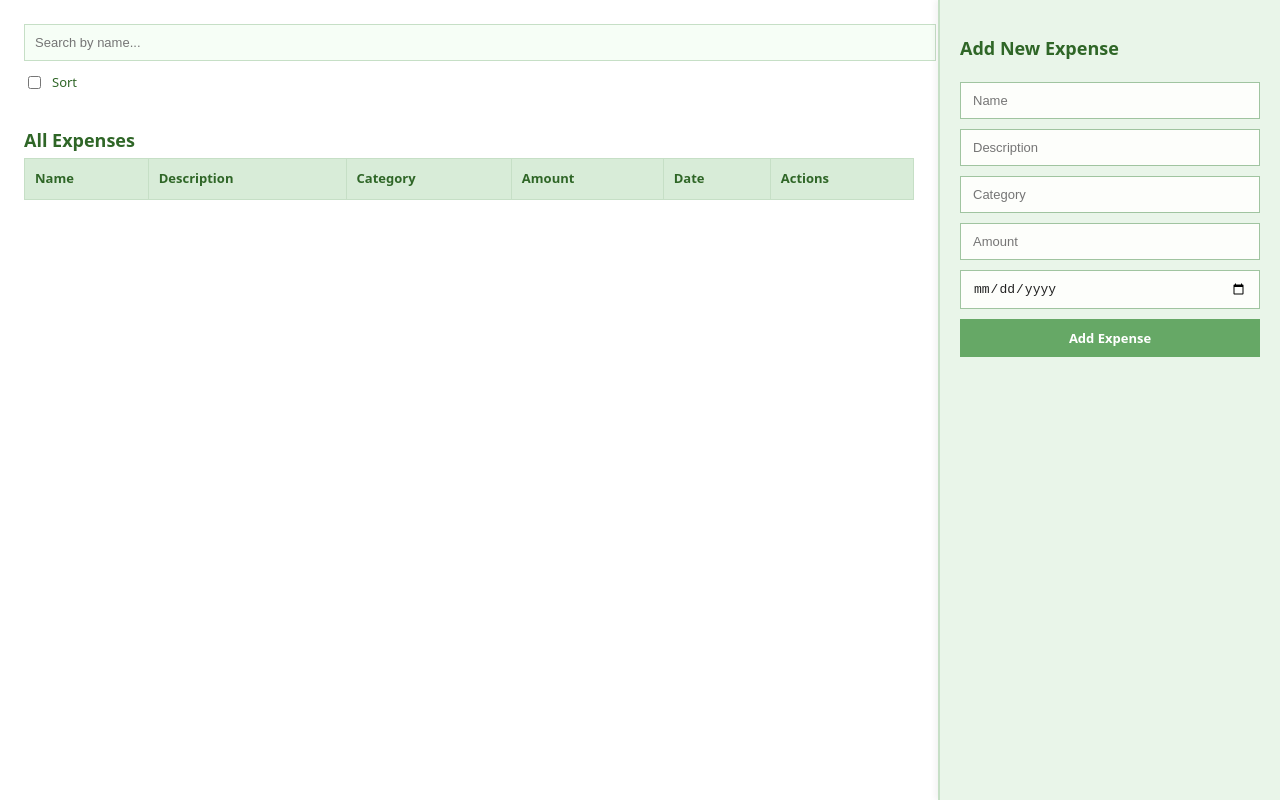
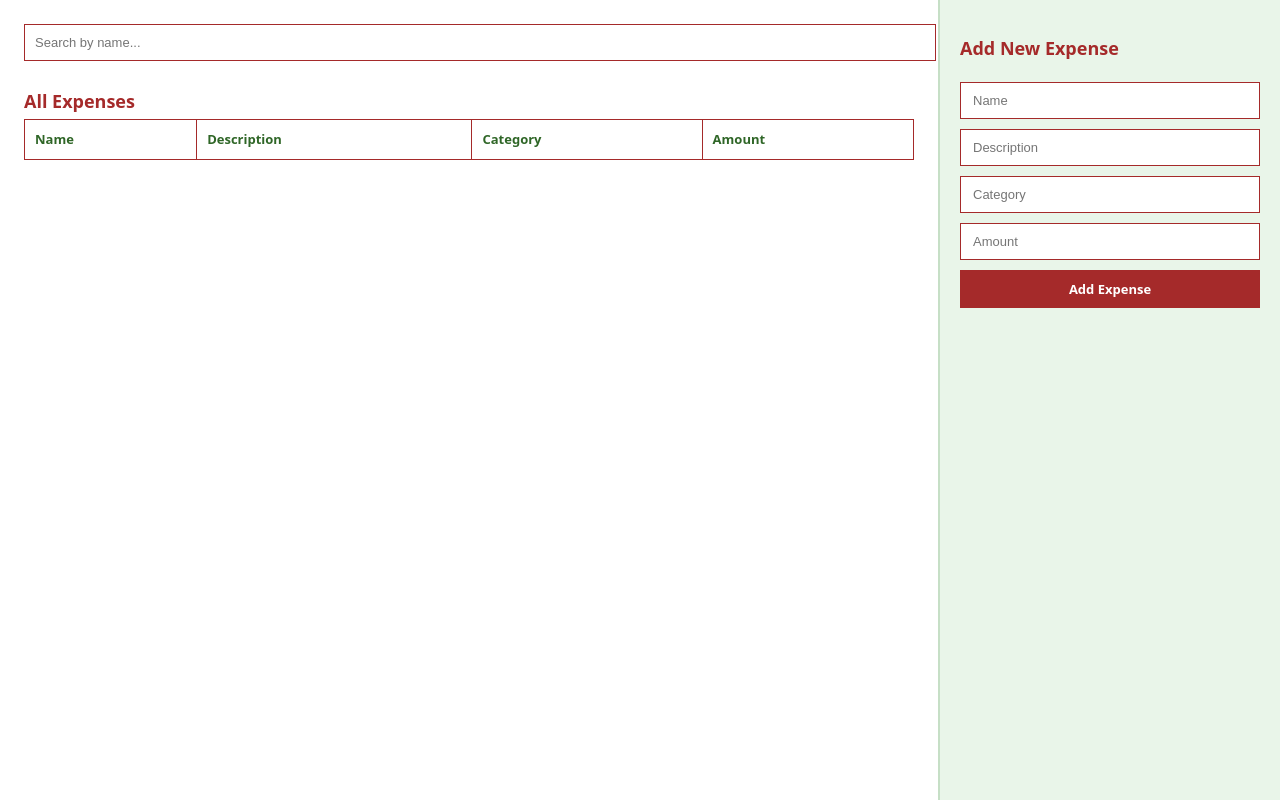
Before and after one commit to jkabingaaaa/code-challenge-expense-tracker, a React (Vite) app: page / in a window 1280 px wide. Built offline with nearby package versions, Linux system fonts and the light colour scheme.

Commit message:
seventh commit

```diff
--- a/src/App.css
+++ b/src/App.css
@@ -1,8 +1,8 @@
 ody {
   margin: 0;
   font-family: 'Calibri', 'Segoe UI', sans-serif;
-  background-color: #f4f9f4;
-  color: #222;
+  background-color: white;
+  color: black;
 }
 
 .app-container {
@@ -12,10 +12,9 @@ ody {
 }
 .form-container {
   width: 300px;
-  background-color: #e9f5e9;
+  background-color: white;
   padding: 20px;
-  border-left: 3px solid #b3d9b3;
-  box-shadow: -3px 0 6px rgba(0, 0, 0, 0.05);
+  border-left: 3px solid brown;
   display: flex;
   flex-direction: column;
   gap: 16px;
@@ -23,7 +22,7 @@ ody {
 
 h2 {
   font-size: 18px;
-  color: #2f6627;
+  color: brown;
   margin-bottom: 4px;
   font-weight: bold;
 }
@@ -39,19 +38,19 @@ h2 {
   padding: 10px 12px;
   font-size: 13px;
   border-radius: 0;
-  border: 1px solid #a0c4a0;
-  background-color: #fdfefb;
-  color: #222;
+  border: 1px solid brown;
+  background-color: white;
+  color: black;
 }
 
 .expense-form input:focus {
-  border-color: #66a866;
+  border-color: brown;
   outline: none;
-  background-color: #f0fef0;
+  background-color: white;
 }
 
 .expense-form button {
-  background-color: #66a866;
+  background-color: brown;
   color: white;
   font-weight: bold;
   border: none;
@@ -59,14 +58,14 @@ h2 {
 }
 
 .expense-form button:hover {
-  background-color: #558c55;
+  background-color: brown;
 }
 
 .expenses-container {
   flex: 1;
   padding: 24px;
   overflow-y: auto;
-  background-color: #ffffff;
+  background-color: white;
   display: flex;
   flex-direction: column;
 }
@@ -76,8 +75,8 @@ h2 {
   padding: 10px;
   margin-bottom: 12px;
   font-size: 13px;
-  border: 1px solid #c6dfc6;
-  background-color: #f6fef6;
+  border: 1px solid brown;
+  background-color: white;
 }
 
 .sort-toggle {
@@ -86,45 +85,41 @@ h2 {
   gap: 8px;
   margin-bottom: 20px;
   font-size: 13px;
-  color: #2f6627;
+  color: brown;
 }
 
 .expenses-table {
   width: 100%;
   border-collapse: collapse;
   font-size: 13px;
-  background-color: #ffffff;
-  border: 1px solid #c6dfc6;
+  background-color: white;
+  border: 1px solid brown;
 }
 
 .expenses-table th,
 .expenses-table td {
   padding: 10px;
   text-align: left;
-  border: 1px solid #c6dfc6;
+  border: 1px solid brown;
 }
 
 .expenses-table thead {
-  background-color: #d8ecd8;
+  background-color: white;
   color: #2f6627;
   font-weight: bold;
-}
-
-.expenses-table tr:hover {
-  background-color: #f0f9f0;
 }
 
 .expenses-table td button {
   padding: 6px 10px;
   font-size: 12px;
   color: white;
-  background-color: #c94f4f;
+  background-color: brown;
   border: none;
   cursor: pointer;
 }
 
 .expenses-table td button:hover {
-  background-color: #aa3e3e;
+  background-color: brown;
 }
 .app-container {
   display: flex;
--- a/src/app.jsx
+++ b/src/app.jsx
@@ -1,3 +1,4 @@
+
 import React, { useState } from "react";
  import NewExpense from './expense'
  import "./App.css";
@@ -11,29 +12,20 @@ function App() {
      e.preventDefault();
      const form = e.target;
      const newExpense = {
-      id: Date.now(),
        name: form.name.value,
        description: form.description.value,
        category: form.category.value,
        amount: parseFloat(form.amount.value),
-      date: form.date.value,
+
      };
      setExpenses([newExpense, ...expenses]);
      form.reset();
-  };
-
-  const handleDeleteExpense = (id) => {
-    setExpenses((prev) => prev.filter((expense) => expense.id !== id));
    };
 
    const filteredExpenses = expenses
      .filter((expense) =>
        expense.name.toLowerCase().includes(searchQuery.toLowerCase()) || expense.description.toLowerCase().includes(searchQuery.toLowerCase())
      )
-    .sort((a, b) => {
-      if (!sortAlphabetically) return 0;
-      return a.name.localeCompare(b.name);
-    });
 
    return (
      <div className="app-container">
@@ -44,7 +36,6 @@ function App() {
            <input type="text" name="description" placeholder="Description" required />
            <input type="text" name="category" placeholder="Category" required />
            <input type="number" name="amount" placeholder="Amount" required />
-          <input type="date" name="date" required />
            <button type="submit">Add Expense</button>
          </form>
        </div>
@@ -58,15 +49,6 @@ function App() {
        onChange={(e) => setSearchQuery(e.target.value)}
      />
 
-    <label className="sort-toggle">
-      <input
-        type="checkbox"
-        checked={sortAlphabetically}
-        onChange={(e) => setSortAlphabetically(e.target.checked)}
-      />
-      Sort
-    </label>
-
      <h2>All Expenses</h2>
      <table className="expenses-table">
        <thead>
@@ -75,8 +57,6 @@ function App() {
            <th>Description</th>
            <th>Category</th>
            <th>Amount</th>
-          <th>Date</th>
-          <th>Actions</th>
          </tr>
        </thead>
        <tbody>
--- a/src/expense.jsx
+++ b/src/expense.jsx
@@ -7,10 +7,6 @@ function NewExpense({ expense, onDelete }) {
       <td>{expense.description}</td>
       <td>{expense.category}</td>
       <td>${expense.amount.toFixed(2)}</td>
-      <td>{new Date(expense.date).toLocaleDateString()}</td>
-      <td>
-        <button onClick={onDelete}>Delete</button>
-      </td>
     </tr>
   );
 }
```
Lines whose indentation alone changed are shown as unchanged.
